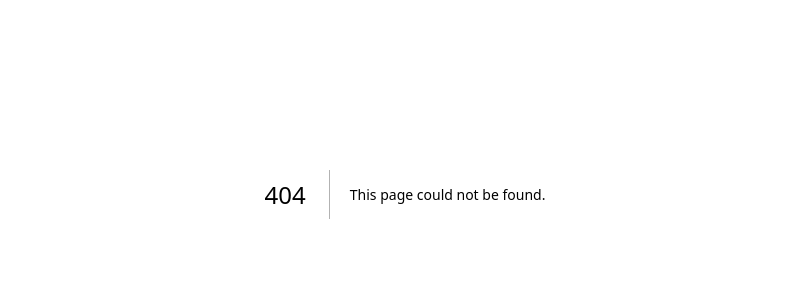
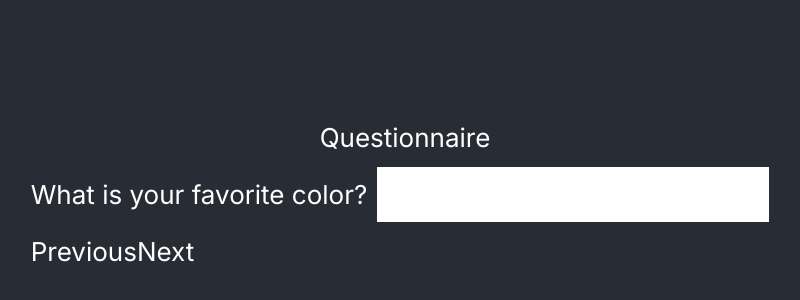
Before and after one commit to siggalucci13/questcraft, a Next.js app in the folder questcraft/: page /questions in a window 1280 px wide. Before the commit this address had no page. Shown: the part 206-506 px from the top of the page, without its empty margins (235-1035 px from the left). Built offline with nearby package versions, Linux system fonts and the light colour scheme.

Commit message:
quesiton

```diff
--- /dev/null
+++ b/questcraft/app/questions/App.css
@@ -0,0 +1,20 @@
+.App-header {
+    background-color: #282c34;
+    min-height: 100vh;
+    display: flex;
+    flex-direction: column;
+    align-items: center;
+    justify-content: center;
+    font-size: calc(10px + 2vmin);
+    color: white;
+  }
+
+  input {
+    margin: 10px;
+    padding: 8px;
+    color: #000;
+  }
+
+.previous_button {
+    padding: 10px;
+}
--- /dev/null
+++ b/questcraft/app/questions/page.tsx
@@ -0,0 +1,17 @@
+'user client';
+import React from 'react';
+import './App.css';
+import Questionnaire from './question_one';
+
+function App() {
+  return (
+    <div className="App">
+      <header className="App-header">
+        <h1>Questionnaire</h1>
+        <Questionnaire />
+      </header>
+    </div>
+  );
+}
+
+export default App;
--- /dev/null
+++ b/questcraft/app/questions/question.css
@@ -0,0 +1,15 @@
+.previous_button {
+    padding: 1000 px;
+
+}
+
+.button_p {
+    background-color: #04AA6D; /* Green */
+    border: none;
+    color: white;
+    padding: 15px 32px;
+    text-align: center;
+    text-decoration: none;
+    display: inline-block;
+    font-size: 16px;
+  }
--- /dev/null
+++ b/questcraft/app/questions/question_one.tsx
@@ -0,0 +1,66 @@
+'use client';
+import React, { useState } from 'react';
+import styles from './question.css';
+
+function Questionnaire() {
+  const [answers, setAnswers] = useState({});
+  const [currentQuestionIndex, setCurrentQuestionIndex] = useState(0);
+
+  const questions = [
+    { id: 1, text: "What is your favorite color?" },
+    { id: 2, text: "What is your hometown?" },
+    { id: 3, text: "What is your favorite hobby?" }
+  ];
+
+  const handleInputChange = (event) => {
+    const { id, value } = event.target;
+    setAnswers({
+      ...answers,
+      [id]: questions[id].text + " Ans:" + value
+    });
+  };
+
+  const handleNext = () => {
+    setCurrentQuestionIndex(currentQuestionIndex + 1);
+  };
+
+  const handlePrevious = () => {
+    if (currentQuestionIndex > 0) {
+      setCurrentQuestionIndex(currentQuestionIndex - 1);
+    }
+  };
+
+  const handleSubmit = (event) => {
+    event.preventDefault();
+    console.log('Submitted Answers:', answers);
+  };
+
+  const isLastQuestion = currentQuestionIndex === questions.length - 1;
+  const isFirstQuestion = currentQuestionIndex === 0;
+
+  return (
+    <form onSubmit={handleSubmit}>
+      <div>
+        <label>{questions[currentQuestionIndex].text}</label>
+        <input
+          type="text"
+          id={questions[currentQuestionIndex].id.toString()}
+          value={answers[questions[currentQuestionIndex].id] || ''}
+          onChange={handleInputChange}
+        />
+      </div>
+      <button className={styles.button_p} type="button" disabled={isFirstQuestion} onClick={handlePrevious}>
+        Previous
+      </button>
+      {isLastQuestion ? (
+        <button type="submit">Submit</button>
+      ) : (
+        <button type="button" onClick={handleNext}>
+          Next
+        </button>
+      )}
+    </form>
+  );
+}
+
+export default Questionnaire;
--- /dev/null
+++ b/questcraft/app/questions/question_page.tsx
@@ -0,0 +1,44 @@
+
+'use client';
+import React, { useState } from 'react';
+import { text } from 'stream/consumers';
+
+function Questionnaire() {
+  const [answers, setAnswers] = useState({});
+
+  const questions = [
+    { id: 1, text: "What is your favorite color?" },
+    { id: 2, text: "What is your hometown?" },
+    { id: 3, text: "What is your favorite hobby?" }
+  ];
+
+  const handleInputChange = (id, event) => {
+    setAnswers({
+      ...answers,
+      [id]: event.target.value
+    });
+  };
+
+  const handleSubmit = (event) => {
+    event.preventDefault();
+    console.log('Submitted Answers:', answers);
+  };
+
+  return (
+    <form onSubmit={handleSubmit}>
+      {questions.map(question => (
+        <div key={question.id}>
+          <label>{question.text}</label>
+          <input
+            type="text"
+            value={answers[question.id] || ''}
+            onChange={(e) => handleInputChange(question.id, e)}
+          />
+        </div>
+      ))}
+      <button type="submit">Submit</button>
+    </form>
+  );
+}
+
+export default Questionnaire;
```
Also changed, not shown: 1 other file (tests, documents, lock files or other folders).
